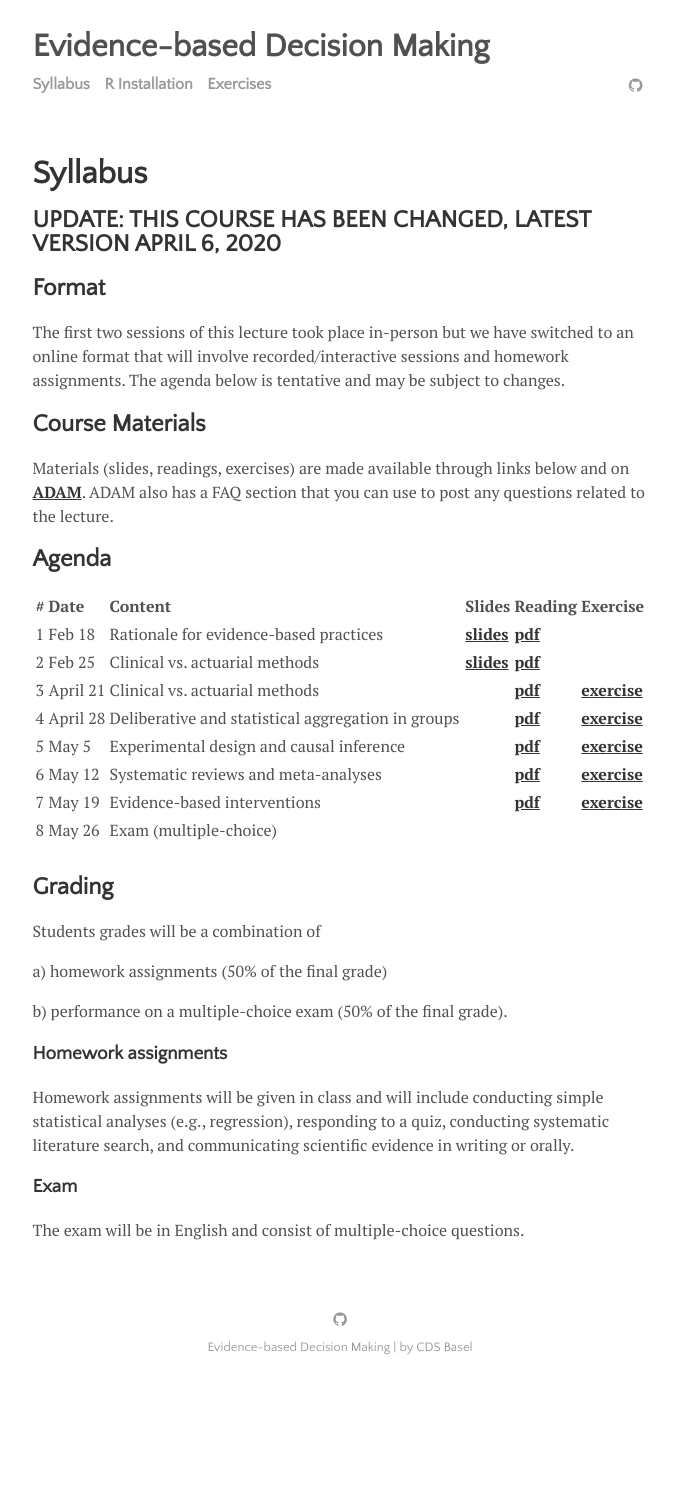
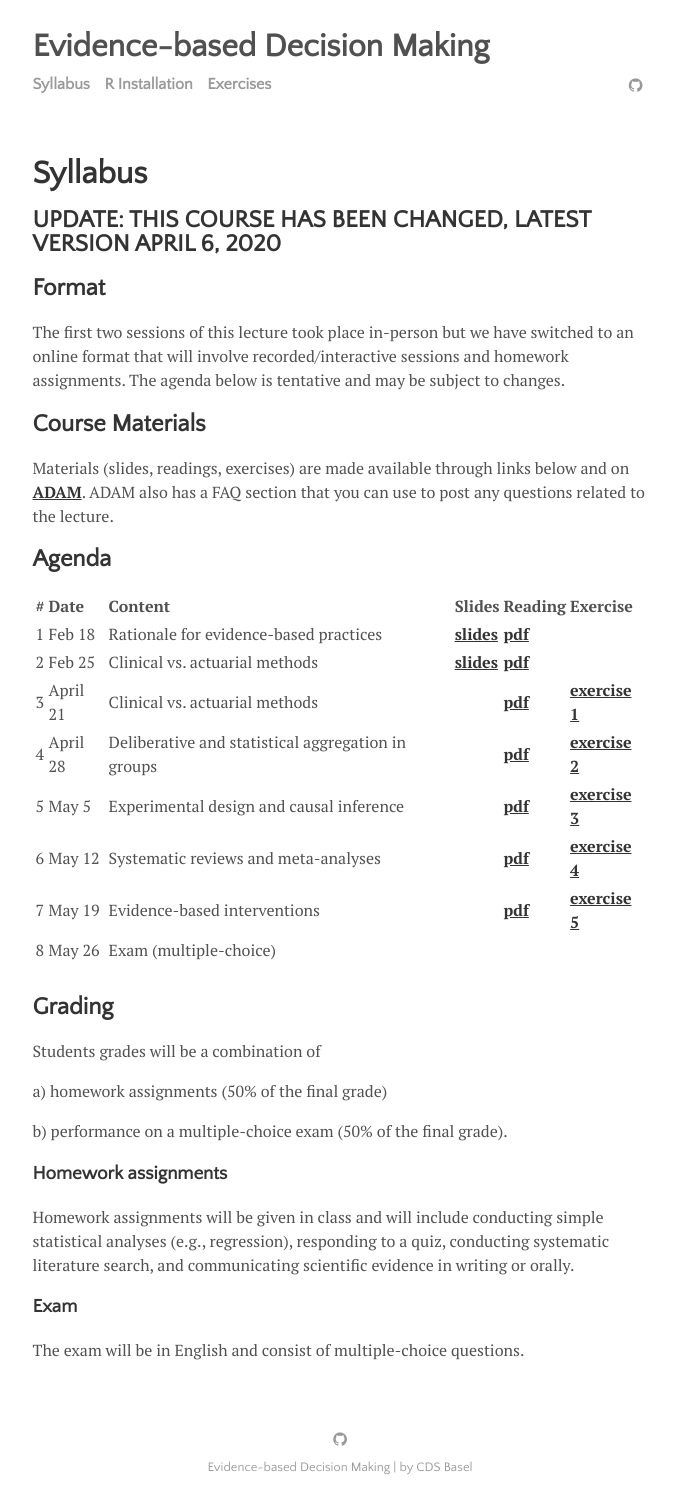
Before and after one commit to matarui/evidencebaseddm, a Jekyll site: the page built from menu/syllabus.md, in a window 1280 px wide. Shown: the whole page, without its empty margins (300-975 px from the left). Built offline with Jekyll 4.4.1, drawn with Linux system fonts in a browser that asks for light colours; before the commit the page ends 1391 px from its top, so only the background shows below that.

Commit message:
Update syllabus.md

```diff
--- a/menu/syllabus.md
+++ b/menu/syllabus.md
@@ -17,11 +17,11 @@
 | ----- |:------------| :-----| :-----| :-----| :-----|
 | 1 | Feb 18 | Rationale for evidence-based practices | <a href="http://matarui.github.io/evidencebaseddm/assets/presentations/EbDM_session1.pdf"><b>slides</b></a> | <a href="http://matarui.github.io/evidencebaseddm/assets/literature/Munafò_2017_Nature_Human_Behaviour.pdf"><b>pdf</b></a>| |
 | 2 | Feb 25 | Clinical vs. actuarial methods | <a href="http://matarui.github.io/evidencebaseddm/assets/presentations/EbDM_session2.pdf"><b>slides</b></a> | <a href="http://matarui.github.io/evidencebaseddm/assets/literature/Dawes_1989_Science.pdf"><b>pdf</b></a>| |
-| 3 | April 21 | Clinical vs. actuarial methods | |<a href="http://matarui.github.io/evidencebaseddm/assets/literature/Burton_2019_JBDM.pdf"><b>pdf</b></a> |<a href="https://matarui.github.io/evidencebaseddm/menu/projects.html"><b>exercise</b></a> |
-| 4 | April 28 |  Deliberative and statistical aggregation in groups | |<a href="http://matarui.github.io/evidencebaseddm/assets/literature/Mannes_2014_JPSP.pdf"><b>pdf |<a href="https://matarui.github.io/evidencebaseddm/menu/projects.html"><b>exercise</b></a>  |
-| 5 | May 5 | Experimental design and causal inference | | <a href="http://matarui.github.io/evidencebaseddm/assets/literature/Varian_2016_PNAS.pdf"><b>pdf|<a href="https://matarui.github.io/evidencebaseddm/menu/projects.html"><b>exercise</b></a> |
-| 6 | May 12 | Systematic reviews and meta-analyses | | <a href="http://matarui.github.io/evidencebaseddm/assets/literature/Gurevitch_2018_Nature.pdf"><b>pdf| <a href="https://matarui.github.io/evidencebaseddm/menu/projects.html"><b>exercise</b></a> |
-| 7 | May 19 | Evidence-based interventions | |<a href="http://matarui.github.io/evidencebaseddm/assets/literature/Michie_2011_ImplementScience.pdf"><b>pdf |<a href="https://matarui.github.io/evidencebaseddm/menu/projects.html"><b>exercise</b></a>  |
+| 3 | April 21 | Clinical vs. actuarial methods | |<a href="http://matarui.github.io/evidencebaseddm/assets/literature/Burton_2019_JBDM.pdf"><b>pdf</b></a> |<a href="https://matarui.github.io/evidencebaseddm/menu/projects.html"><b>exercise 1</b></a> |
+| 4 | April 28 |  Deliberative and statistical aggregation in groups | |<a href="http://matarui.github.io/evidencebaseddm/assets/literature/Mannes_2014_JPSP.pdf"><b>pdf |<a href="https://matarui.github.io/evidencebaseddm/menu/projects.html"><b>exercise 2</b></a>  |
+| 5 | May 5 | Experimental design and causal inference | | <a href="http://matarui.github.io/evidencebaseddm/assets/literature/Varian_2016_PNAS.pdf"><b>pdf|<a href="https://matarui.github.io/evidencebaseddm/menu/projects.html"><b>exercise 3</b></a> |
+| 6 | May 12 | Systematic reviews and meta-analyses | | <a href="http://matarui.github.io/evidencebaseddm/assets/literature/Gurevitch_2018_Nature.pdf"><b>pdf| <a href="https://matarui.github.io/evidencebaseddm/menu/projects.html"><b>exercise 4</b></a> |
+| 7 | May 19 | Evidence-based interventions | |<a href="http://matarui.github.io/evidencebaseddm/assets/literature/Michie_2011_ImplementScience.pdf"><b>pdf |<a href="https://matarui.github.io/evidencebaseddm/menu/projects.html"><b>exercise 5</b></a>  |
 | 8 | May 26 | Exam (multiple-choice) | | | |
 
 ## Grading
```
